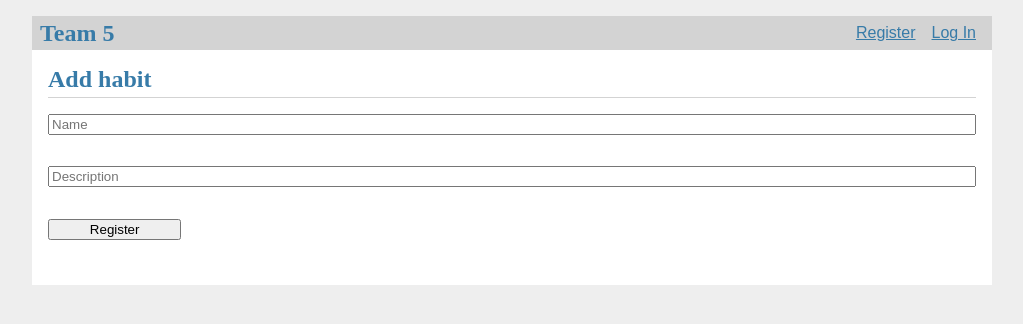
After one commit to UlfurOrn/Team5, a Flask app: page /habit/add in a window 1280 px wide. The commit adds this page. Shown: the top 324 px of the page, without its empty margins (128-1151 px from the left). Run offline with Flask 2, Linux system fonts and the light colour scheme.

Commit message:
Add habit

```diff
--- a/WebApp/__init__.py
+++ b/WebApp/__init__.py
@@ -16,7 +16,8 @@ def create_app():
     except OSError:
         pass
 
-    from .routes import auth, habits, account
+    from .routes import auth, habits, account, index
+    app.register_blueprint(index.bp)
     app.register_blueprint(auth.bp)
     app.register_blueprint(habits.bp)
     app.register_blueprint(account.bp)
--- a/WebApp/routes/account.py
+++ b/WebApp/routes/account.py
@@ -8,7 +8,7 @@ bp = Blueprint('account', __name__, url_prefix='/account')
 # User account view
 @bp.route('/', methods=('GET','POST'))
 def viewAccount():
-    user_id = 2
+    user_id = session.get('user_id')
     if request.method == 'GET':
         details = get_user_id(current_app.config['API_URL'], user_id)
     return render_template('account/viewAccount.html', account=details)
--- a/WebApp/routes/auth.py
+++ b/WebApp/routes/auth.py
@@ -65,7 +65,8 @@ def login():
 
         if error is None:
             session.clear()
-            session['user_id'] = 1
+            user = get_user(current_app.config["API_URL"], username)
+            session['user_id'] = user['userid']
             return redirect(url_for('habit.userhabits'))
 
         flash(error)
--- a/WebApp/routes/habits.py
+++ b/WebApp/routes/habits.py
@@ -4,16 +4,27 @@ from .auth import login_required
 
 from flask import Blueprint, flash, g, redirect, render_template, request, session, url_for, current_app
 
-from ..services.api_calls import get_user_habits
+from ..services.api_calls import get_user_habits, save_new_habit
 
 bp = Blueprint('habit', __name__, url_prefix='/habit')
 
 # User habits view
 @bp.route('/', methods=('GET','POST'))
 def userhabits():
-    #user_id = session.get('user_id')
-    user_id = 1
+    user_id = session.get('user_id')
     if request.method == 'GET':
         habitdict = get_user_habits(current_app.config['API_URL'],user_id)
-        #print(habits)
+
     return render_template('habits/habits.html', habits=habitdict['habits'])
+
+@bp.route('/add', methods=('GET','POST'))
+def add_habit():
+    if request.method == 'POST':
+        habit = {
+            'userid': session.get('user_id'),
+            'name': request.form['name'],
+            'description': request.form['description']
+        }
+        save_new_habit(current_app.config["API_URL"], habit)
+
+    return render_template('habits/add_habit.html')
--- /dev/null
+++ b/WebApp/templates/habits/add_habit.html
@@ -0,0 +1,13 @@
+{% extends 'base.html' %}
+
+{% block header %}
+  <h1>{% block title %}Add habit{% endblock %}</h1>
+{% endblock %}
+
+{% block content %}
+<form method="post">
+    <input type="text" placeholder="Name" name="name" id="name" required><br>
+    <input type="description" placeholder="Description" name="description" id="desciption" required><br>
+    <input type="submit" value="Register">
+</form>
+{% endblock %}
--- a/WebApp/templates/habits/habits.html
+++ b/WebApp/templates/habits/habits.html
@@ -7,5 +7,6 @@
 {% block content %}
   {% for x in habits%}
     <p>{{x}}</p>
-    {% endfor %}
+  {% endfor %}
+  <a href="{{ url_for('habit.add_habit') }}">Add</a>
 {% endblock %}
```
Also changed, not shown: WebApp/routes/index.py (added, +10 -0 lines), WebApp/services/api_calls.py (+10 -1 lines).
